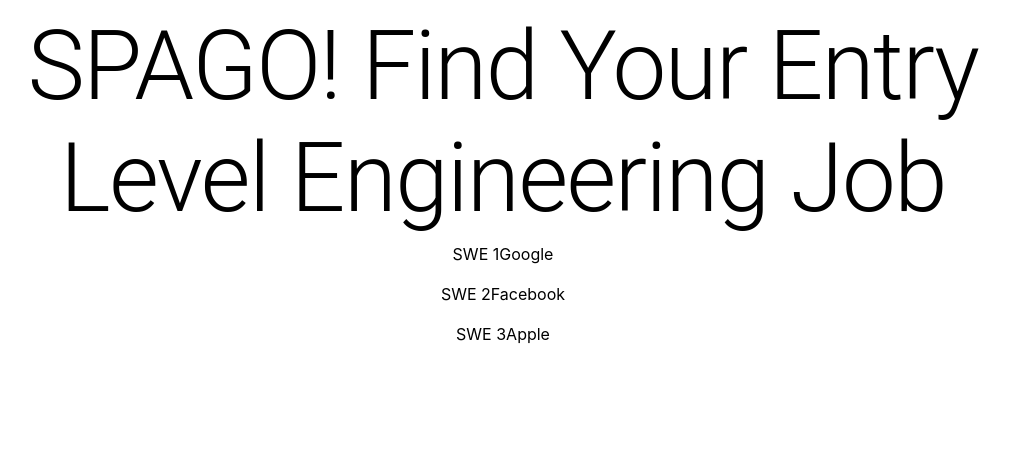
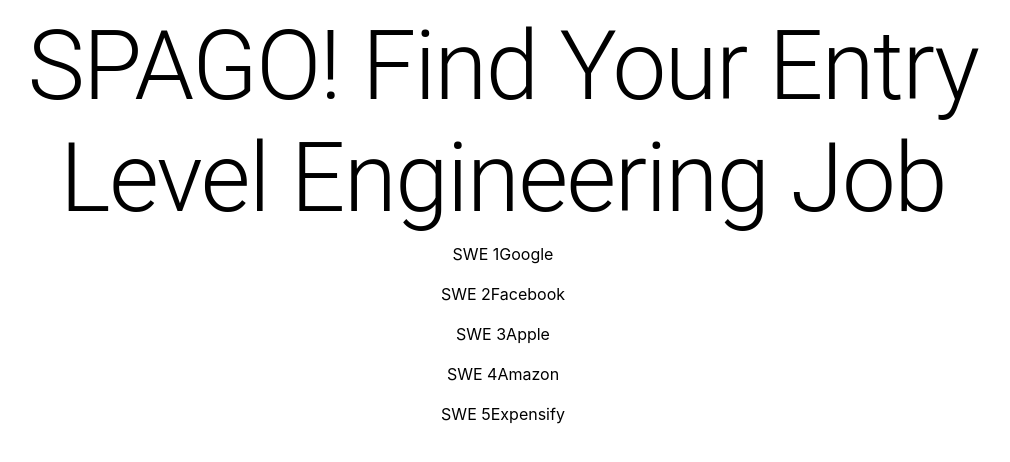
Before and after one commit to Beta-23/SPAGO, a React (Create React App) app: page / in a window 1280 px wide. Shown: the top 462 px of the page, without its empty margins (137-1147 px from the left). Built offline with nearby package versions, Linux system fonts and the light colour scheme.

Commit message:
Update testData for testing

```diff
--- a/src/App.js
+++ b/src/App.js
@@ -3,9 +3,11 @@
 import './App.css';
 
 const testData = [
-  {title: 'SWE 1', company: 'Google' },
-  {title: 'SWE 2', company: 'Facebook' },
-  {title: 'SWE 3', company: 'Apple' }
+  { title: 'SWE 1', company: 'Google' },
+  { title: 'SWE 2', company: 'Facebook' },
+  { title: 'SWE 3', company: 'Apple' },
+  { title: 'SWE 4', company: 'Amazon' },
+  { title: 'SWE 5', company: 'Expensify' }
 ]
 function App() {
   return (
```
Also changed, not shown: 1 other file (tests, documents, lock files or other folders).
